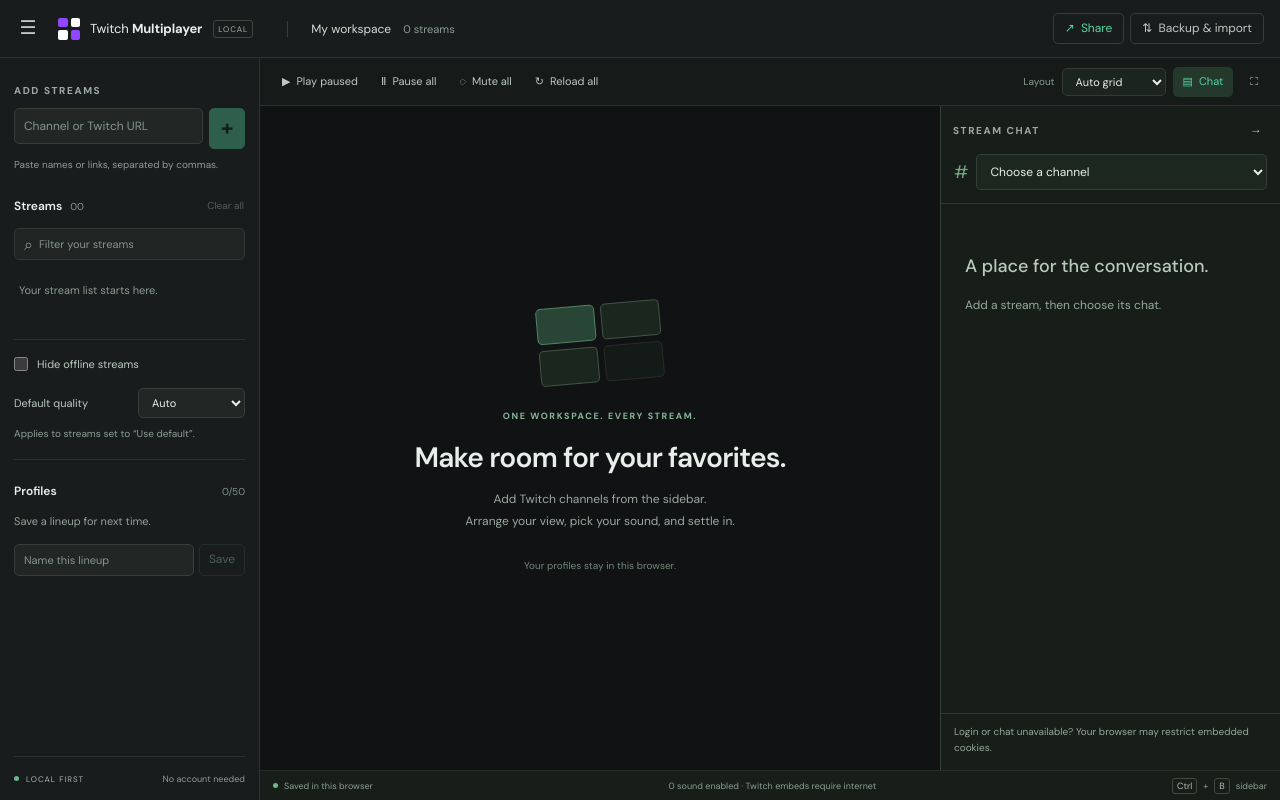
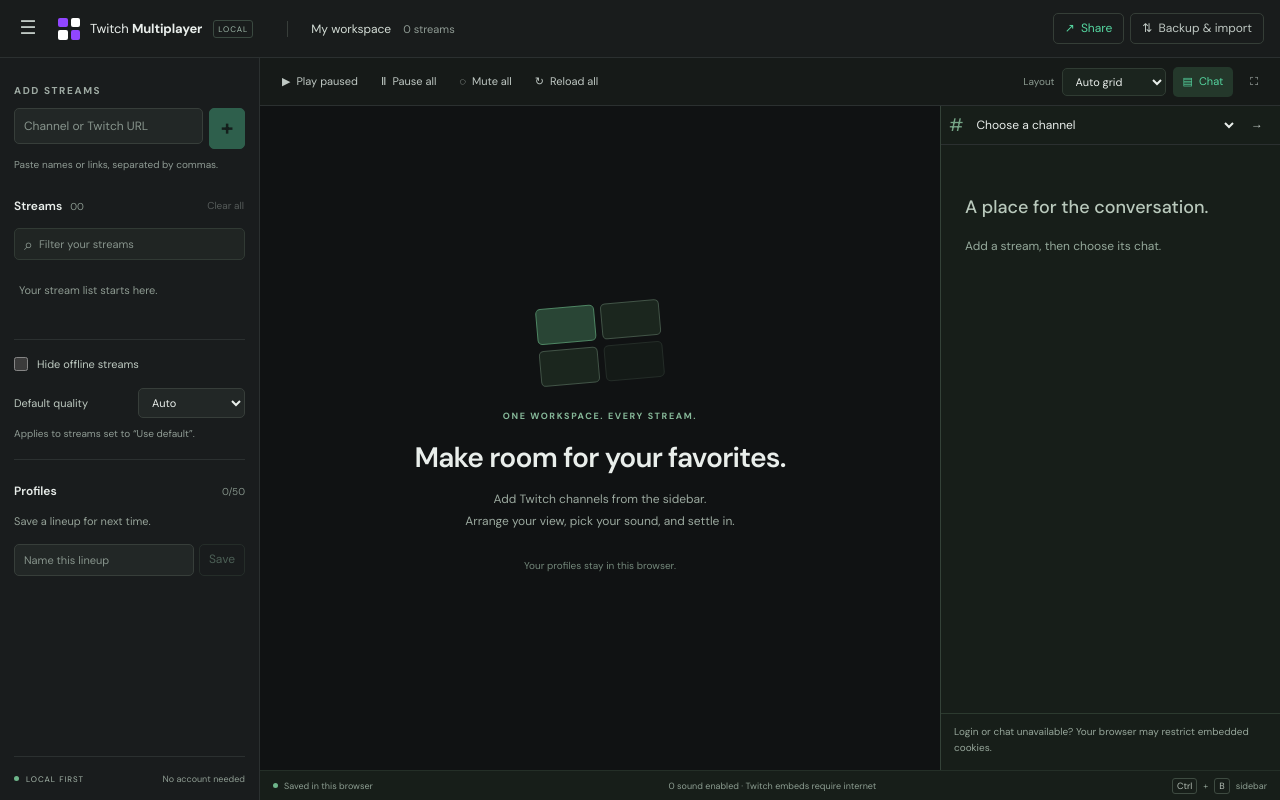
Before and after one commit to Kevin-Mok/twitch-grid, a React (Vite) app: page / in a window 1280 px wide. Both pictures are taken after a click on the button "Toggle chat". Built offline with nearby package versions, Linux system fonts and the light colour scheme.

Commit message:
fix: select chat directly from header

```diff
--- a/src/components/ChatPanel.tsx
+++ b/src/components/ChatPanel.tsx
@@ -17,8 +17,10 @@ export function ChatPanel({ settings, channels, update }: Props) {
       onPointerDown={event => { drag.current = { x: event.clientX, width: settings.width }; event.currentTarget.setPointerCapture(event.pointerId); }}
       onPointerMove={event => { if (drag.current) resize(drag.current.width + drag.current.x - event.clientX); }}
       onPointerUp={() => { drag.current = null; }} onPointerCancel={() => { drag.current = null; }} />
-    <div className="chat-header"><span className="eyebrow">STREAM CHAT</span><button aria-label="Collapse chat" title="Collapse chat" onClick={() => update({ ...settings, open: false })}>→</button></div>
-    <div className="chat-channel"><span className="chat-hash">#</span><select aria-label="Chat channel" value={selected ?? ''} onChange={event => update({ ...settings, channel: event.target.value || null })}><option value="" disabled>Choose a channel</option>{channels.map(c => <option key={c.login} value={c.login}>{c.login}</option>)}</select></div>
+    <div className="chat-header">
+      <label className="chat-channel-select"><span className="chat-hash" aria-hidden="true">#</span><select aria-label="Chat channel" value={selected ?? ''} onChange={event => update({ ...settings, channel: event.target.value || null })}><option value="" disabled>Choose a channel</option>{channels.map(c => <option key={c.login} value={c.login}>{c.login}</option>)}</select></label>
+      <button aria-label="Collapse chat" title="Collapse chat" onClick={() => update({ ...settings, open: false })}>→</button>
+    </div>
     {configError ? <p role="alert">{configError}</p> : selected ? <iframe className="chat-frame" title={`Twitch chat for ${selected}`} src={url} /> : <div className="chat-empty"><h3>A place for the conversation.</h3><p>Add a stream, then choose its chat.</p></div>}
     <div className="chat-note"><p>Login or chat unavailable? Your browser may restrict embedded cookies.</p>{selected && <a href={twitchChat.externalUrl(selected)} target="_blank" rel="noopener noreferrer">Open chat on Twitch ↗</a>}</div>
   </aside>;
--- a/src/style.css
+++ b/src/style.css
@@ -150,11 +150,13 @@ small { display: block; font-size: 10px; line-height: 1.5; color: var(--muted);
 .warning-dot { background: #d9b775; }
 kbd { font-family: inherit; border: 1px solid #3e4b41; padding: 1px 4px; border-radius: 3px; color: #b6c1b8; }
 .chat-panel { position: relative; min-width: 240px; max-width: min(640px, 90vw); flex-shrink: 0; display: flex; flex-direction: column; border-left: 1px solid #344238; background: #171e19; }
-.chat-header { display: flex; justify-content: space-between; align-items: center; padding: 9px 12px 2px; }
-.chat-header button { width: 24px; padding: 3px; }
-.chat-channel { display: flex; align-items: center; gap: 8px; padding: 7px 13px 13px; border-bottom: 1px solid #2b392f; }
+.chat-header { display: flex; gap: 4px; align-items: center; padding: 4px 8px; border-bottom: 1px solid var(--line); min-height: 38px; }
+.chat-header button { min-width: 30px; padding: 3px; }
+.chat-channel-select { display: flex; align-items: center; flex: 1; min-width: 0; gap: 4px; }
 .chat-hash { font-size: 18px; color: #75a486; }
-.chat-channel select { flex: 1; font-size: 12px; background: #1c271f; }
+.chat-channel-select select { flex: 1; width: 0; min-width: 0; padding: 3px 20px 3px 4px; min-height: 30px; border-color: transparent; background-color: transparent; text-overflow: ellipsis; }
+.chat-channel-select select:hover { background-color: #2c3230; }
+.chat-channel-select option { background: var(--panel); }
 .chat-frame { flex: 1; width: 100%; min-height: 200px; border: 0; }
 .chat-note { padding: 10px 13px; font-size: 10px; border-top: 1px solid #2c3a2f; color: #96a69a; }
 .chat-note p { margin-bottom: 5px; }
```
Also changed, not shown: plans/chat-header-dropdown.md (added, +32 -0 lines), 4 other files (tests, documents, lock files or other folders).
